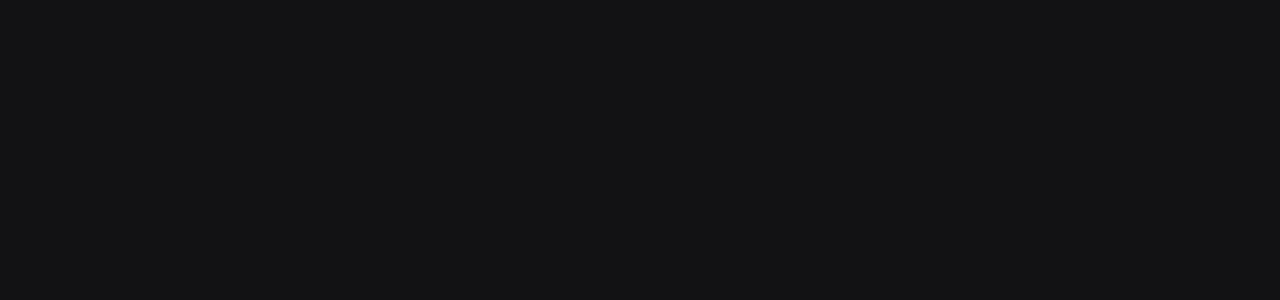
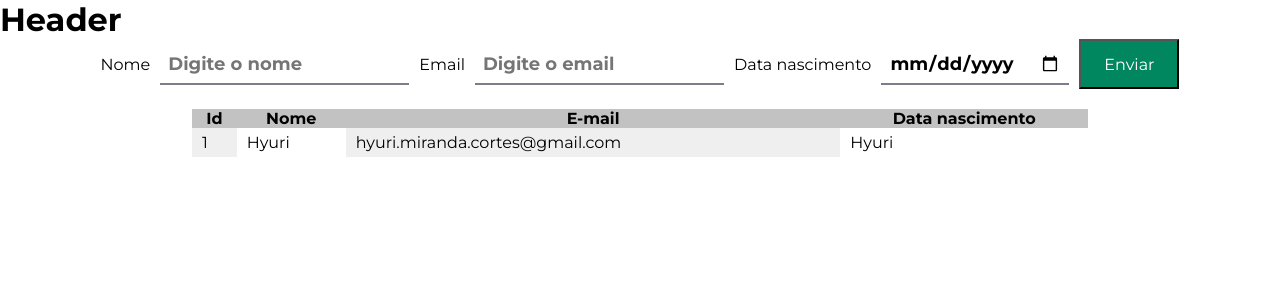
Before and after one commit to HLDESENVOLVIMENTOWEB/cadastro-usuarios, a React (Vite) app in the folder front-usuarios/: page / in a window 1280 px wide. Shown: the top 300 px of the page. Built offline with nearby package versions, Linux system fonts and the light colour scheme.

Commit message:
feat: tela home

```diff
--- a/front-usuarios/src/App.tsx
+++ b/front-usuarios/src/App.tsx
@@ -3,11 +3,13 @@
 import { GlobalStyle } from './styles/global'
 
 import { BrowserRouter } from 'react-router-dom'
+import { Router } from './Routes'
 
 function App() {
    return (
     <ThemeProvider theme={defaultTheme}>
       <BrowserRouter>
+        <Router />
         <GlobalStyle />
       </BrowserRouter>
     </ThemeProvider>
--- /dev/null
+++ b/front-usuarios/src/components/table/table.styles.ts
@@ -0,0 +1,35 @@
+import styled from "styled-components";
+
+export const StyledTable = styled.table`
+  caption-side: top;
+  border: none;
+  border-collapse: collapse;
+  caption-side: bottom;
+  width: 100%;
+
+  td,
+  th {
+    border: none;
+  }
+
+  td {
+    padding: 5px 10px;
+  }
+
+  tbody tr {
+    :nth-of-type(odd) {
+      background-color: #efefef;
+    }
+    :hover {
+      background-color: lightpink;
+    }
+  }
+  thead > tr {
+    background-color: #c2c2c2;
+  }
+  caption {
+    font-size: 0.9em;
+    padding: 5px;
+    font-weight: bold;
+  }
+`;
--- /dev/null
+++ b/front-usuarios/src/components/table/table.tsx
@@ -0,0 +1,45 @@
+import { StyledTable } from "./table.styles";
+
+interface User {
+    id: number;
+    nome: string;
+    email: string;
+    dataNascimento: string;
+}
+
+interface DataProps {
+    data: User[]
+}
+
+interface TableMarkupProps {
+    titles: any,
+    data: User[]
+}
+
+const titles = ['Id', 'Nome', 'E-mail', 'Data nascimento'];
+
+export function Table({ data }: DataProps) {
+    return <TableMarkup titles={titles} data={data} />
+}
+
+const TableMarkup = ({ titles, data }: TableMarkupProps) => (
+    <StyledTable>
+      <thead>
+        <tr>
+          {titles.map((title: string, index: number) => (
+            <th key={index}>{title}</th>
+          ))}
+        </tr>
+      </thead>
+      <tbody>
+        {data.map((item, index) => (
+          <tr key={index}>
+              <td key={index}>{item.id}</td>
+              <td key={index}>{item.nome}</td>
+              <td key={index}>{item.email}</td>
+              <td key={index}>{item.nome}</td>
+          </tr>
+        ))}
+      </tbody>
+    </StyledTable>
+  );
--- a/front-usuarios/src/layouts/DefaultLayouts.tsx
+++ b/front-usuarios/src/layouts/DefaultLayouts.tsx
@@ -3,7 +3,7 @@
 export function DefaultLayouts( ) {
    return (
     <div>
-        <h1 style={{color: '#fff'}}>Header</h1>
+        <h1>Header</h1>
         <Outlet />
     </div>
    )
--- a/front-usuarios/src/pages/Home.tsx
+++ b/front-usuarios/src/pages/Home.tsx
@@ -1,3 +1,36 @@
+import { Button } from "../components/Button/button";
+import { Table } from "../components/table/table";
+import { FormContainer, HomeContainer, TableContainer, TextInput } from "./usuario.styles";
+
 export function Home() {
-    return <h1>Home</h1>
+    return (
+        <HomeContainer>
+            <form action="">
+                <FormContainer>
+                <label htmlFor="">Nome</label>
+                <TextInput type="text" id="nome" placeholder="Digite o nome" />
+
+                <label htmlFor="">Email</label>
+                <TextInput type='email' id="email" placeholder="Digite o email" />
+
+                <label htmlFor="">Data nascimento</label>
+                <TextInput type="date" id="dataNascimento"  placeholder="Digite a data de nascimento"/>
+
+                <Button />
+
+                </FormContainer>
+            </form>
+
+            <TableContainer>
+               <Table  data={[
+                {
+                    id: 1,
+                    nome: 'Hyuri',
+                    email: "hyuri.miranda.cortes@gmail.com",
+                    dataNascimento: '12/12/1989',
+                }
+               ]} />
+            </TableContainer>
+        </HomeContainer>
+    )
 }
--- /dev/null
+++ b/front-usuarios/src/pages/usuario.styles.tsx
@@ -0,0 +1,47 @@
+import styles, { styled } from 'styled-components'
+
+export const HomeContainer = styled.main`
+  flex: 1;
+
+  display: flex;
+
+  flex-direction: column;
+  align-items: center;
+  justify-content: center;
+
+  form {
+    display: flex;
+    flex-direction: column;
+    align-items: center;
+    gap: 3.5rem;
+    margin-bottom: 20px;
+
+    input {
+        margin-left: 10xp;
+    }
+    label {
+        margin-left: 10px;
+        margin-right: 10px;
+    }
+
+    button {
+        margin-left: 10px;
+        margin-right: 10px;
+    }
+  }
+`
+
+export const FormContainer = styled.main``
+
+export const TableContainer = styled.main`
+  width: 70%;
+`
+
+export const TextInput = styled.input`
+    height: 2.5rem;
+    border: 0cap;
+    border-bottom: 2px solid ${(props) => props.theme['gray-500']};
+    font-weight: bold;
+    font-size: 1.125rem;
+    padding: 0 0.5rem;
+`
--- a/front-usuarios/src/styles/global.ts
+++ b/front-usuarios/src/styles/global.ts
@@ -13,8 +13,8 @@
  }
 
  body {
-    background: ${props => props.theme['gray-900']};
-    color: ${props => props.theme['gray-300']};
+    background: #fff;
+    color: #000;
  }
 
  body, input, textarea, button {
```
